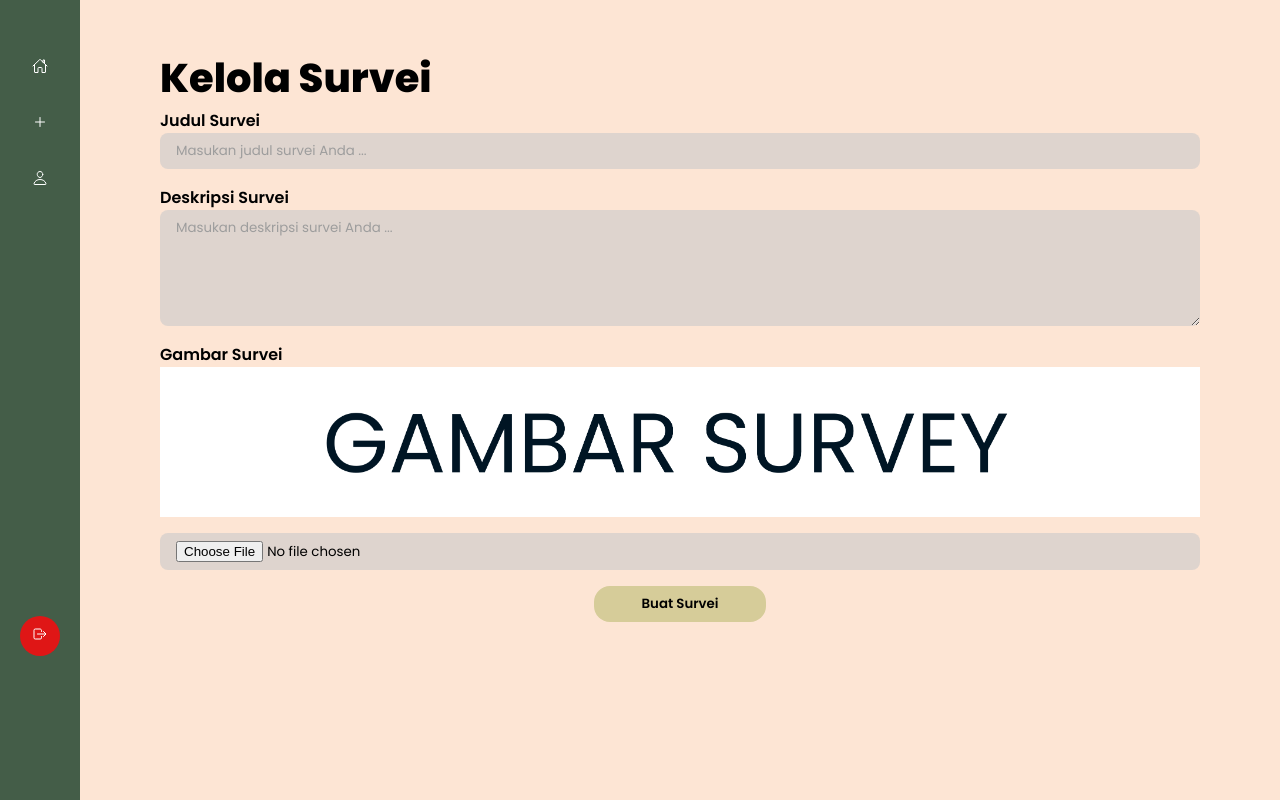
After one commit to dzakwanIrfan/gws, a PHP site: page /create-survey.php in a window 1280 px wide. The commit adds this page. Run offline with PHP 8.4, Linux system fonts and the light colour scheme.

Commit message:
menambahkan page create-survey

```diff
--- /dev/null
+++ b/assets/css/create-survey.css
@@ -0,0 +1,73 @@
+*{
+    margin: 0;
+    padding: 0;
+    font-family: 'Poppins', sans-serif;
+}
+
+body{
+    background-color: #FDE5D4;
+}
+
+.container{
+    margin-left: 5rem;
+    padding: 3rem 5rem;
+    box-sizing: border-box;
+}
+
+.judul{
+    font-weight: 800;
+    font-size: 2.5rem;
+}
+
+.input-group{
+    display: flex;
+    flex-direction: column;
+    margin-bottom: 1rem;
+}
+
+.input-group label{
+    text-align: left;
+    font-weight: 600;
+    font-size: 1rem;
+    display: block;
+}
+
+.input-group input, textarea{
+    border: none;
+    background-color: rgba(176, 186, 195, 0.4);
+    outline: none;
+    border-radius: 8px;
+    padding: 0.5rem 1rem;
+    max-width: 100%;
+}
+
+.input-group input::placeholder, textarea::placeholder{
+    color: rgba(157, 157, 157, 1);
+}
+
+.input-group img{
+    object-fit: cover;
+    margin-bottom: 1rem;
+}
+
+form{
+    text-align: center;
+}
+
+form > input{
+    border: none;
+    outline: none;
+    padding: 0.5rem 3rem;
+    background-color: #D6CC99;
+    font-weight: 600;
+    border-radius: 1rem;
+    cursor: pointer;
+}
+
+form > input:hover{
+    outline: 2px solid #445D48;
+}
+
+.file{
+    background-color: rgba(176, 186, 195, 0.4);
+}
--- /dev/null
+++ b/create-survey.php
@@ -0,0 +1,34 @@
+<!DOCTYPE html>
+<html lang="en">
+<head>
+    <meta charset="UTF-8">
+    <meta name="viewport" content="width=device-width, initial-scale=1.0">
+    <title>Buat Survei - GWS</title>
+    <?php include("layouts/font.php"); ?>
+    <link rel="stylesheet" href="assets/css/create-survey.css">
+</head>
+<body>
+    <?php include("layouts/sidebar.php"); ?>
+    <div class="container">
+        <div class="judul">Kelola Survei</div>
+        <form action="#">
+            <div class="input-container">
+                <div class="input-group">
+                    <label for="judul">Judul Survei</label>
+                    <input type="text" id="judul" placeholder="Masukan judul survei Anda ...">
+                </div>
+                <div class="input-group">
+                    <label for="desk">Deskripsi Survei</label>
+                    <textarea name="desk" id="desk" cols="30" rows="5" placeholder="Masukan deskripsi survei Anda ..."></textarea>
+                </div>
+                <div class="input-group">
+                    <label for="gambar">Gambar Survei</label>
+                    <img src="assets/images/gambar-survey.png" alt="survei">
+                    <input type="file" id="gambar" class="file">
+                </div>
+            </div>
+            <input type="submit" value="Buat Survei">
+        </form>
+    </div>
+</body>
+</html>
--- a/layouts/sidebar.php
+++ b/layouts/sidebar.php
@@ -50,7 +50,7 @@
 <div class="sidebar">
     <nav>
         <a href="index.php"><ion-icon name="home-outline"></ion-icon></a>
-        <a href=""><ion-icon name="add-outline"></ion-icon></a>
+        <a href="create-survey.php"><ion-icon name="add-outline"></ion-icon></a>
         <a href=""><ion-icon name="person-outline"></ion-icon></a>
     </nav>
     <a href="" class="logout"><ion-icon name="log-out-outline"></ion-icon></a>
```
